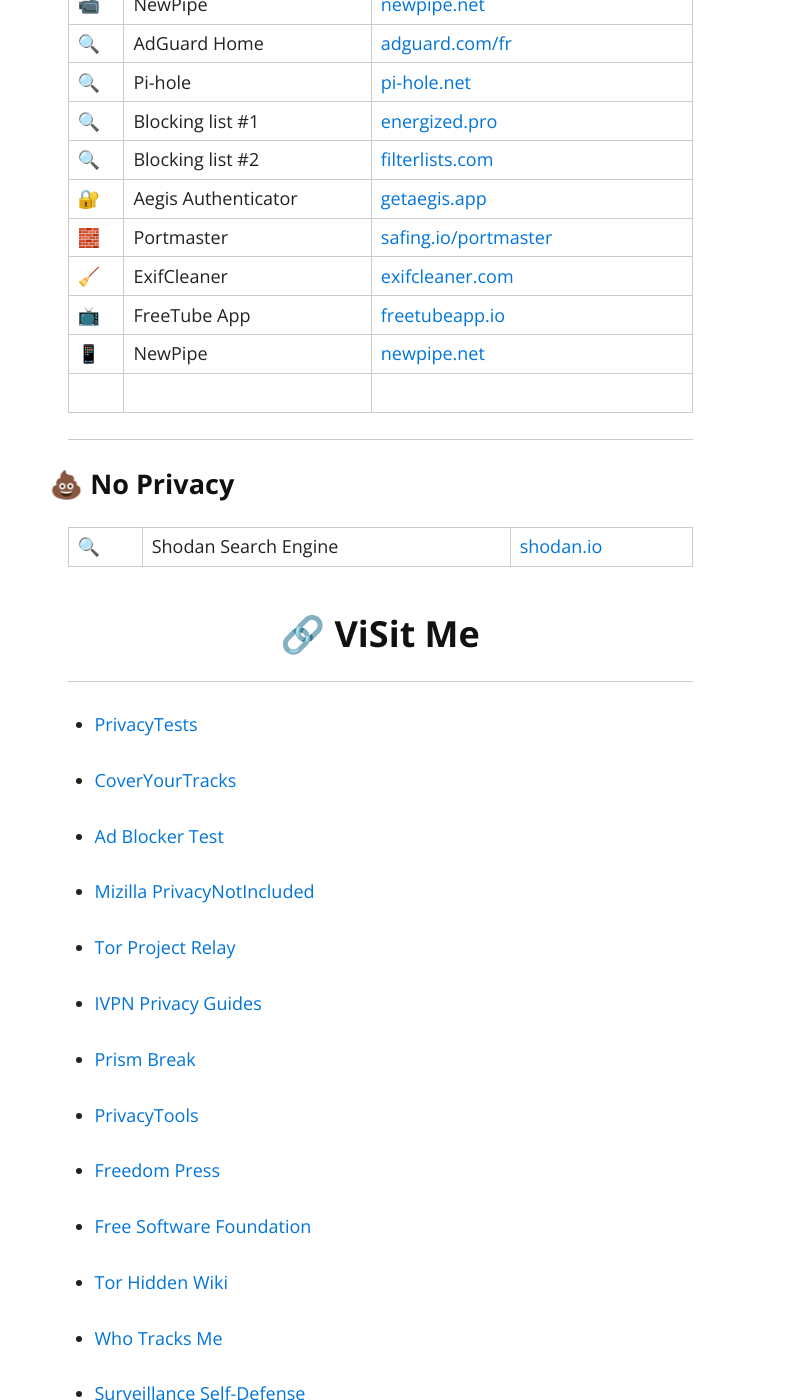
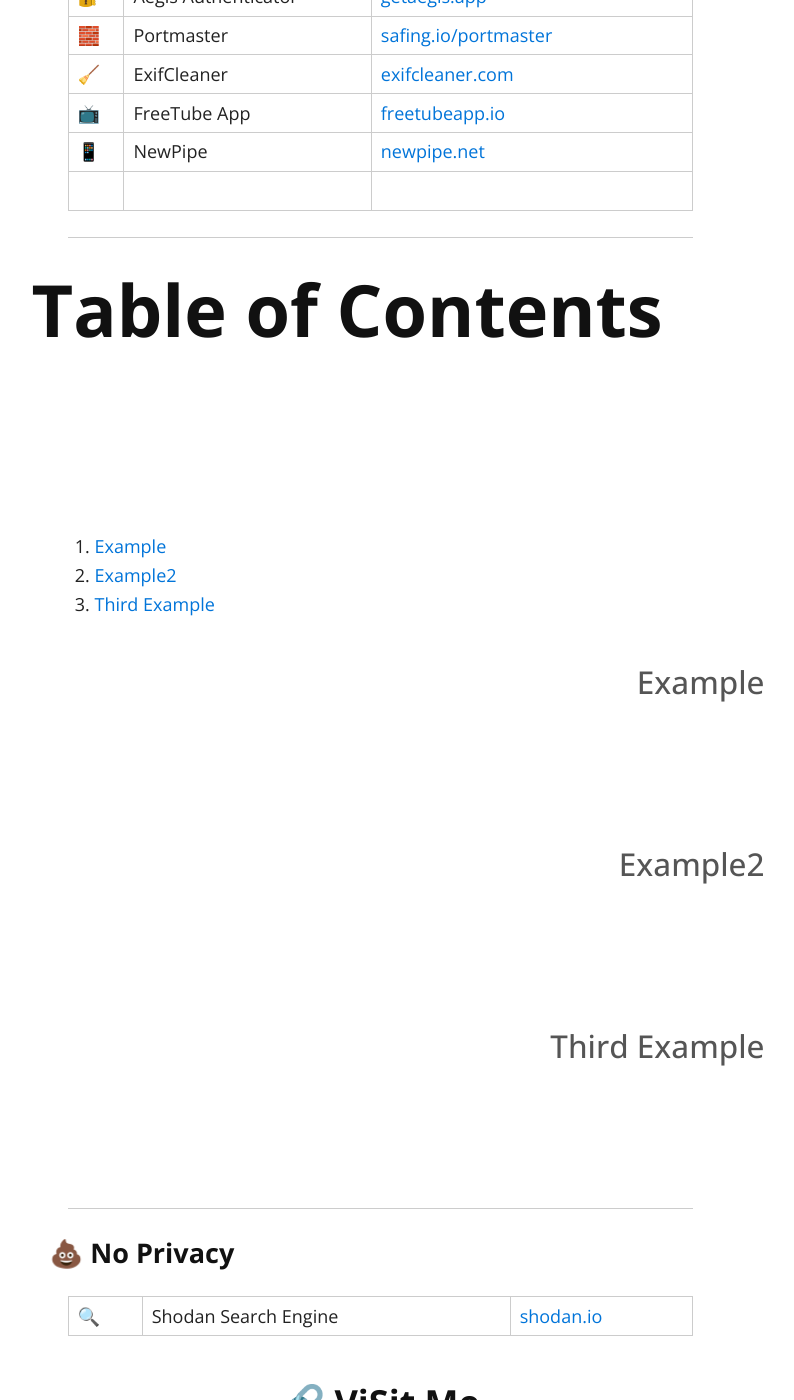
Before and after one commit to jcabeza/Privacy, a Jekyll site: the page built from index.md, in a window 1280 px wide and 1400 px high, scrolled down 2628 px. Shown: the whole window, without its empty margins (260-1054 px from the left). Built offline with Jekyll 4.4.1, drawn with Linux system fonts in a browser that asks for light colours; nearby versions of some CDN libraries.

Commit message:
Update index.md

```diff
--- a/index.md
+++ b/index.md
@@ -3,7 +3,7 @@
 ---
 
 <p align="center">
-<h3 align="center"><img src="./img/privacy-stuff.png" height="130" width="130" ></h3>
+<h3 align="center">  </h3>
 </p>
 
 ---
@@ -92,6 +92,17 @@
 
 ---
 
+# Table of Contents
+1. [Example](#example)
+2. [Example2](#example2)
+3. [Third Example](#third-example)
+
+## Example
+## Example2
+## Third Example
+
+---
+
 #### 💩 No Privacy
 
 |🔍| Shodan Search Engine | [shodan.io](https://www.shodan.io) |
```
